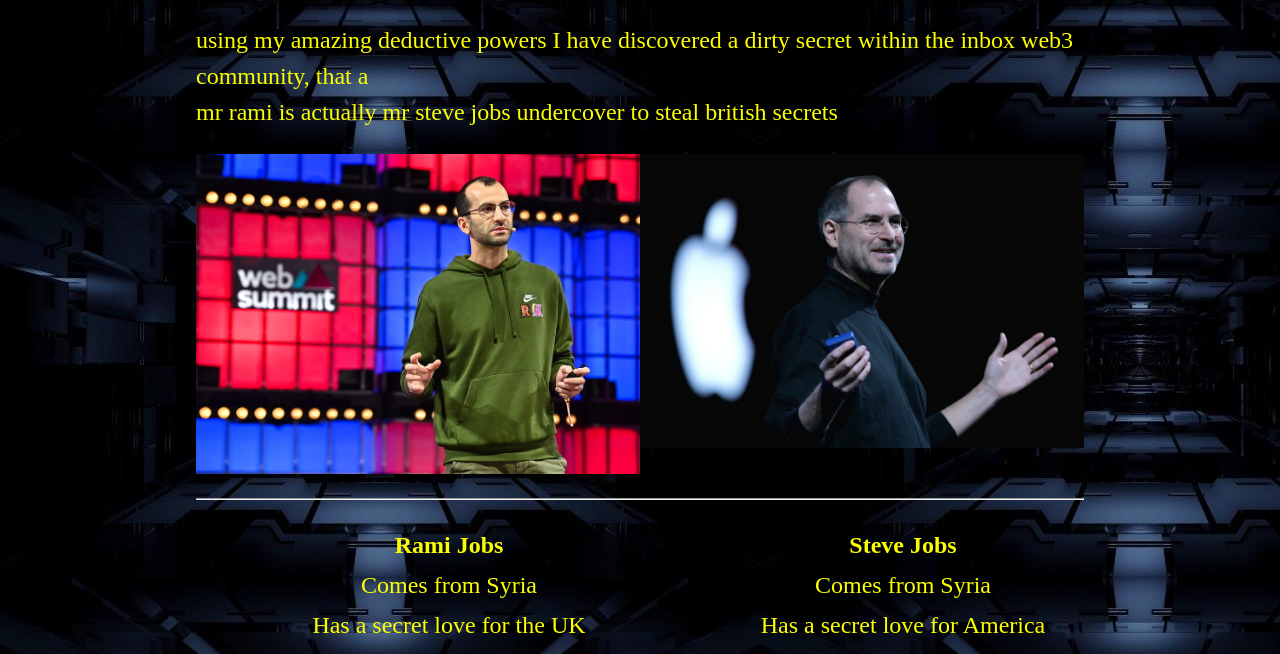
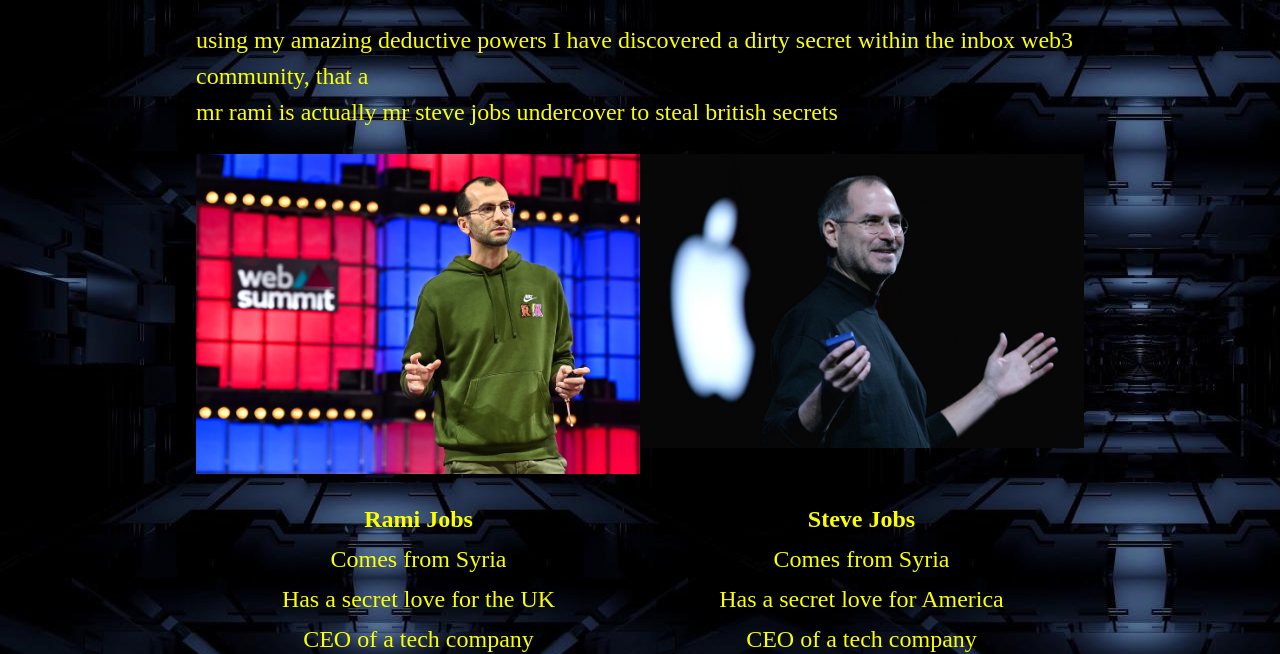
Before and after one commit to JakeDickson/ramiwtf, an Eleventy site: page src/index.md in a window 1280 px wide. Shown: the part 276-930 px from the top of the page. Built offline with nearby package versions, Linux system fonts and the light colour scheme; Eleventy itself is replaced by a stand-in of ours; files that its build step writes are made by us from their sources; a script that the page names is missing; what markdown-it-attrs would draw is missing.

Commit message:
fixed text width table

```diff
--- a/src/index.md
+++ b/src/index.md
@@ -15,12 +15,10 @@
   </div>
 </div>
 
----
-
-| <div style="width: 500px"> Rami Jobs</div>   | <div style="width:400px"> Steve Jobs</div> |
+| Rami Jobs | Steve Jobs |
 | :--------: | :---------: |
-| Comes from Syria    | Comes from Syria      |
-| Has a secret love for the UK | Has a secret love for America       |
+| Comes from Syria | Comes from Syria|
+| Has a secret love for the UK | Has a secret love for America |
 | CEO of a tech company | CEO of a tech company |
 | Strong vision prescription from staring at screens for too long | Strong vision prescription from staring at screens for too long |
 | Balding from industry stress| Balding from industry stress |
@@ -28,5 +26,5 @@
 | Wedding ring on incorrect finger | Wedding ring on correct finger |
 | thankfully eats like a normal human being | Died cause he enjoyed eating only Apple products |
 
----
+
 as you can see, the evidence is <b> <i> overwhelmingly </i> </b> in favour of Steve "dying" from eating only fruits to becoming a new unicorn leader in the UK tech space.... would the world's smartest man in the America die from citrus???? I think not.
```
